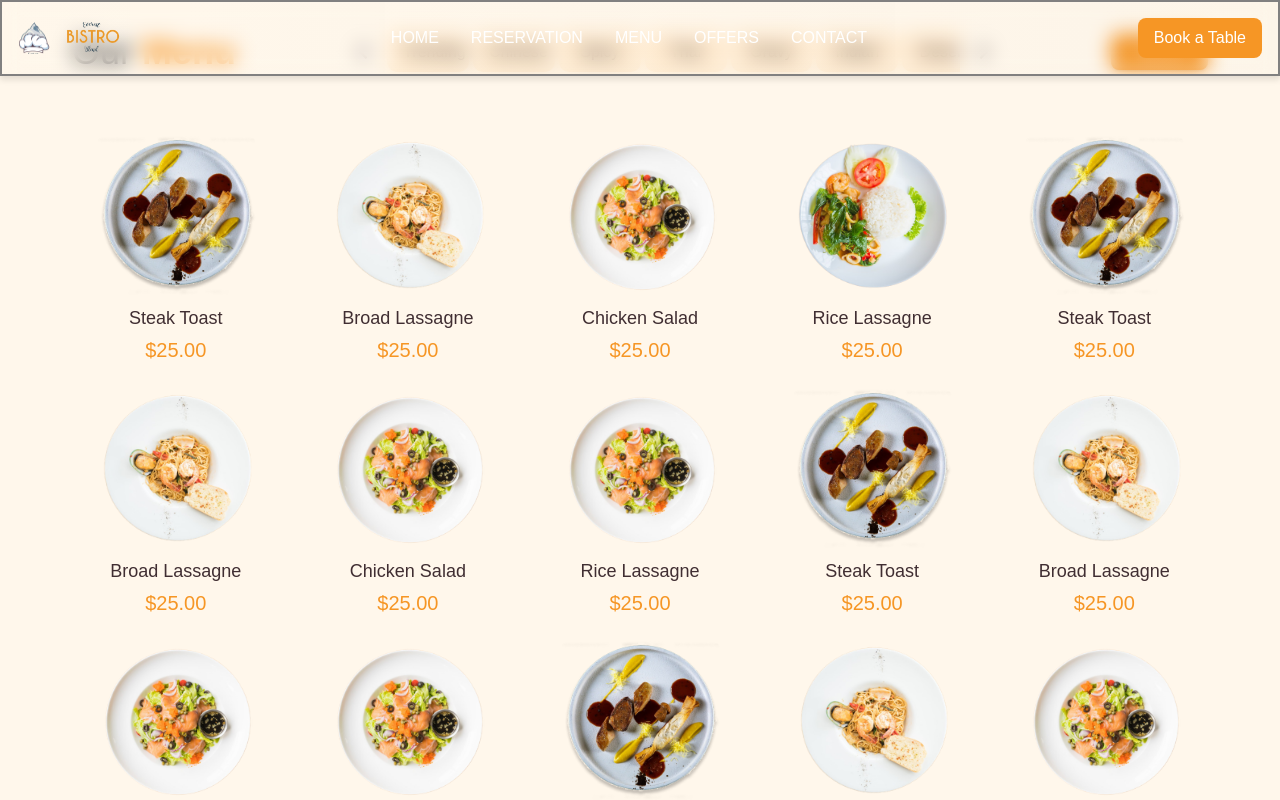
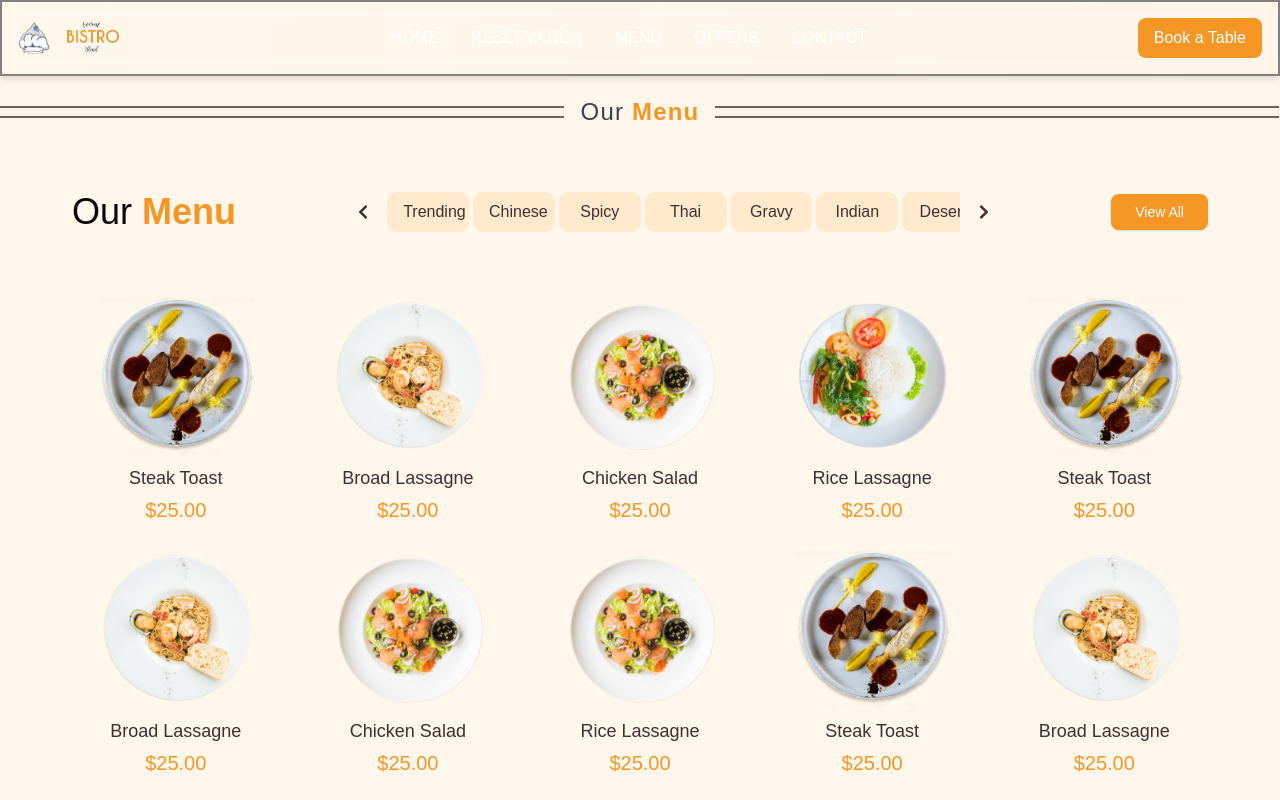
Before and after one commit to shyam888-git/Bon_Appetit, a React (Vite) app: page /menu in a window 1280 px wide. Shown: the top 800 px of the page. Built offline with nearby package versions, Linux system fonts and the light colour scheme.

Commit message:
complete design part for restaurant

```diff
--- a/src/Layout/HeaderLayout.tsx
+++ b/src/Layout/HeaderLayout.tsx
@@ -6,6 +6,7 @@ import background3 from "../assets/Background5.png";
 import background4 from "../assets/Bakground6.png";
 import Carousel from "@/components/ui/carousel";
 import Header from "@/components/Header/Header";
+import MenuCard from "@/components/MenuCard/MenuCard";
 
 const titles = [
   ["Cheese", "Cake"],
@@ -32,9 +33,7 @@ const HeaderLayout = () => {
     <div className="relative w-full h-screen overflow-hidden">
       <div className="absolute inset-0 z-0">
         <Carousel images={backgroundImages} />
-      </div>
-      <div className="absolute inset-0 z-20">
-        <Navbar />
+
       </div>
       <div className="absolute inset-0 z-10 pt-16">
         <Header currentSlide={currentSlide} titles={titles} />
--- a/src/components/Header/Header.tsx
+++ b/src/components/Header/Header.tsx
@@ -1,13 +1,30 @@
+import { useEffect, useState } from "react";
+import MenuCard from "../MenuCard/MenuCard";
 import { Button } from "../ui/button";
 import "./styles.css";
 const Header = ({ currentSlide, titles }) => {
-  const [mainTitle, subTitle] = titles[currentSlide]; // Map titles based on currentSlide
+  const [mainTitle, subTitle] = titles[currentSlide];
+
+  const [isMobile, setIsMobile] = useState(window.innerWidth < 760);
+
+  useEffect(() => {
+    const handleResize = () => {
+      setIsMobile(window.innerWidth < 760);
+    };
+
+    window.addEventListener("resize", handleResize);
+    return () => window.removeEventListener("resize", handleResize);
+  }, []);
 
   return (
     <section className="relative">
       <div className="absolute inset-0 bg-black opacity-40"></div>
       <div className="relative z-10 flex flex-col items-center justify-center h-screen text-white">
-        <div className="button_title mt-80">
+        {isMobile ? (
+          <MenuCard />
+        ) : (
+          <>
+            <div className="button_title mt-32">
               <span>{mainTitle} </span>
               <span className="mt-[-8px]">{subTitle} </span>
             </div>
@@ -18,6 +35,8 @@ const Header = ({ currentSlide, titles }) => {
             >
               See Menu
             </Button>
+          </>
+        )}
       </div>
     </section>
   );
--- a/src/components/Menu/Menu.tsx
+++ b/src/components/Menu/Menu.tsx
@@ -1,4 +1,3 @@
-import React from "react";
 import { FaChevronLeft, FaChevronRight } from "react-icons/fa";
 import { Button } from "@/components/ui/button";
 import image1 from "../../assets/HeroImages/image 6.png";
--- /dev/null
+++ b/src/components/Menu/MenuSection.tsx
@@ -0,0 +1,64 @@
+import Menu from "./Menu";
+
+const ReservationMain = () => {
+  return (
+    <div className="bg-[#FFF7EB] w-full py-16 ">
+      {/* Wrapping all the borders and text in a column */}
+      <div className="flex justify-between items-center space-x-4 my-8 ">
+        {/* Upper row of borders */}
+        <div className="flex-1 grid justify-start items-center gap-2 ">
+          <svg
+            xmlns="http://www.w3.org/2000/svg"
+            className="w-full max-w-[200px] sm:max-w-[300px] md:max-w-[350px] lg:max-w-[1000px]"
+            height="2"
+            viewBox="0 0 678 2"
+            fill="none"
+          >
+            <path d="M-155 1H677.5" stroke="#402E32" strokeWidth="2" />
+          </svg>
+          <svg
+            xmlns="http://www.w3.org/2000/svg"
+            className="w-full max-w-[200px] sm:max-w-[300px] md:max-w-[350px] lg:max-w-[1000px]"
+            height="2"
+            viewBox="0 0 678 2"
+            fill="none"
+          >
+            <path d="M-155 1H677.5" stroke="#402E32" strokeWidth="2" />
+          </svg>
+        </div>
+
+        {/* Title in the middle */}
+        <h2 className="text-lg sm:text-xl lg:text-2xl font-medium text-gray-700 tracking-wider whitespace-nowrap">
+          Our <span className="text-[#F69625] font-bold">Menu </span>
+        </h2>
+
+        {/* Lower row of borders */}
+        <div className="flex-1 grid justify-end items-center gap-2">
+          <svg
+            xmlns="http://www.w3.org/2000/svg"
+            className="w-full max-w-[200px] sm:max-w-[300px] md:max-w-[350px] lg:max-w-full"
+            height="2"
+            viewBox="0 0 678 2"
+            fill="none"
+          >
+            <path d="M-155 1H677.5" stroke="#402E32" strokeWidth="2" />
+          </svg>
+          <svg
+            xmlns="http://www.w3.org/2000/svg"
+            className="w-full max-w-[200px] sm:max-w-[300px] md:max-w-[350px] lg:max-w-full"
+            height="2"
+            viewBox="0 0 678 2"
+            fill="none"
+          >
+            <path d="M-155 1H677.5" stroke="#402E32" strokeWidth="2" />
+          </svg>
+        </div>
+      </div>
+
+      {/* Reservation form */}
+      <Menu />
+    </div>
+  );
+};
+
+export default ReservationMain;
--- /dev/null
+++ b/src/components/MenuCard/MenuCard.tsx
@@ -0,0 +1,22 @@
+const MenuCard = () => {
+  return (
+    <div className="flex items-center justify-center  mt-32">
+      <div className="bg-orange-500 text-center p-10 rounded-lg max-w-md shadow-lg">
+        <h1
+          className="text-4xl font-bold text-black mb-4"
+          style={{ fontFamily: "'Cinzel Decorative', cursive" }}
+        >
+          Sauced Croissant
+        </h1>
+        <p className="text-black mb-6">
+          Lorem Ipsum lorem ipsum lorem ipsum lorem ipsumlorem ipsumlorem ipsum
+        </p>
+        <button className="bg-white text-orange-500 px-6 py-3 rounded-full text-lg font-semibold hover:bg-orange-400 transition-all duration-300">
+          See Menu
+        </button>
+      </div>
+    </div>
+  );
+};
+
+export default MenuCard;
--- a/src/components/ui/carousel.tsx
+++ b/src/components/ui/carousel.tsx
@@ -31,7 +31,7 @@ const Carousel = ({ images, interval = 5000 }) => {
           >
             <img
               src={image}
-              className="w-full h-full object-cover" // Ensures the image covers the entire container while maintaining its aspect ratio
+              className="w-full h-full object-cover"
               alt={`Slide ${index + 1}`}
             />
           </div>
--- a/src/pages/Landing/Home.tsx
+++ b/src/pages/Landing/Home.tsx
@@ -6,7 +6,7 @@ import HeaderLayout from "@/Layout/HeaderLayout";
 
 const Home = () => {
   return (
-    <div className="overflow-y-hidden">
+    <div>
       <HeaderLayout />
       <Hero />
       <Menu />
--- a/src/routes/router.tsx
+++ b/src/routes/router.tsx
@@ -4,6 +4,7 @@ import PublicRoutes from "./PublicRoutes";
 import Menu from "@/components/Menu/Menu";
 import ReservationMain from "@/components/Reservation/ReservationMain";
 import Home from "@/pages/Landing/Home";
+import MenuSection from "@/components/Menu/MenuSection";
 
 const router = createBrowserRouter([
   {
@@ -18,7 +19,7 @@ const router = createBrowserRouter([
   },
   {
     path: "/menu",
-    element: <Menu />,
+    element: <MenuSection />,
   },
 ]);
 
```
Lines whose indentation alone changed are shown as unchanged.
